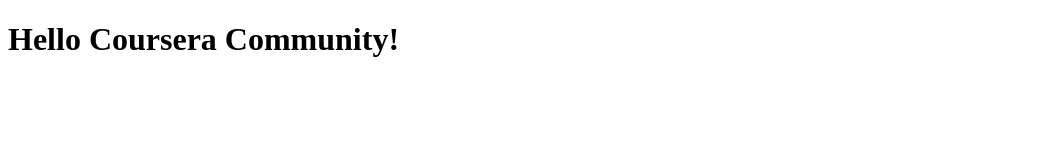
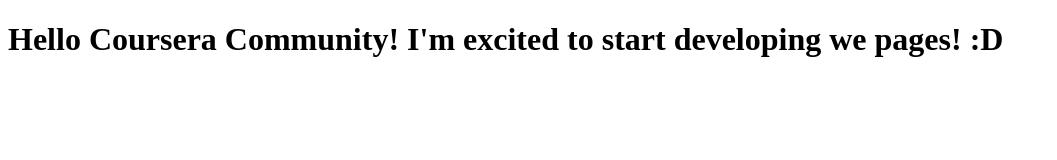
Before and after one commit to DDuQ/coursera-test, a plain HTML site: page index.html in a window 1280 px wide. Shown: the whole page, without its empty margins (0-1057 px from the left). Drawn offline with Linux system fonts and the light colour scheme.

Commit message:
Next version of web file.

```diff
--- a/index.html
+++ b/index.html
@@ -5,6 +5,6 @@
     <title></title>
   </head>
   <body>
-    <h1>Hello Coursera Community!</h1>
+    <h1>Hello Coursera Community! I'm excited to start developing we pages! :D</h1>
   </body>
 </html>
```
